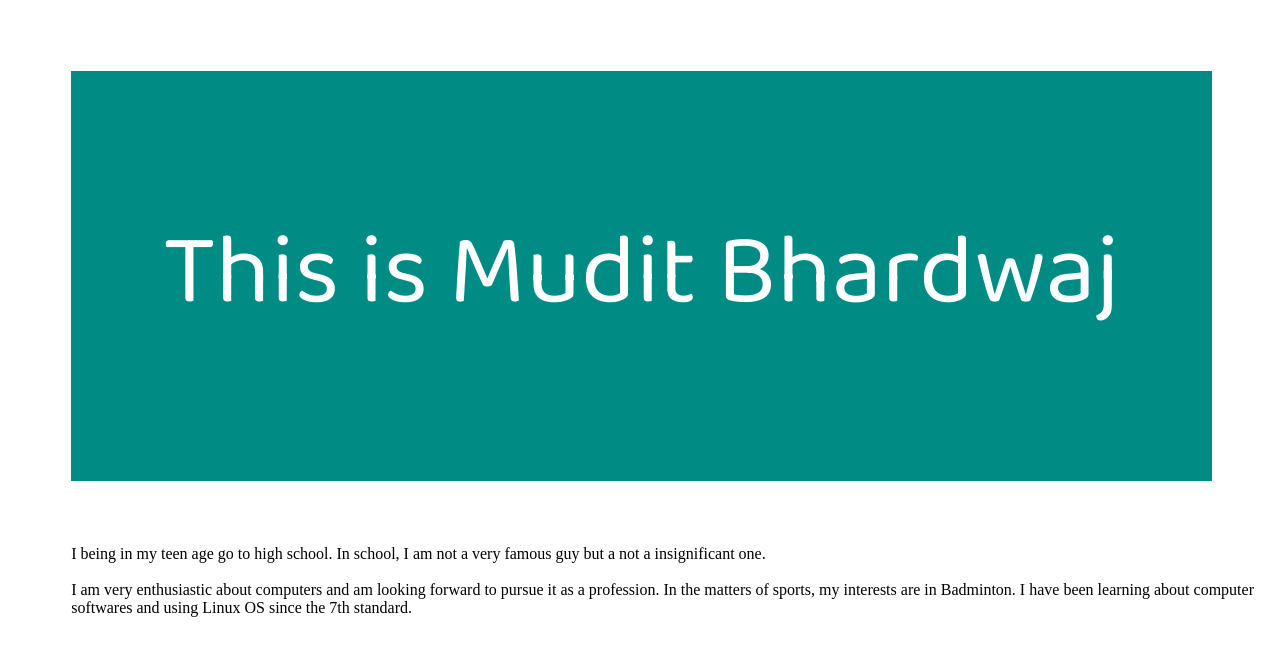
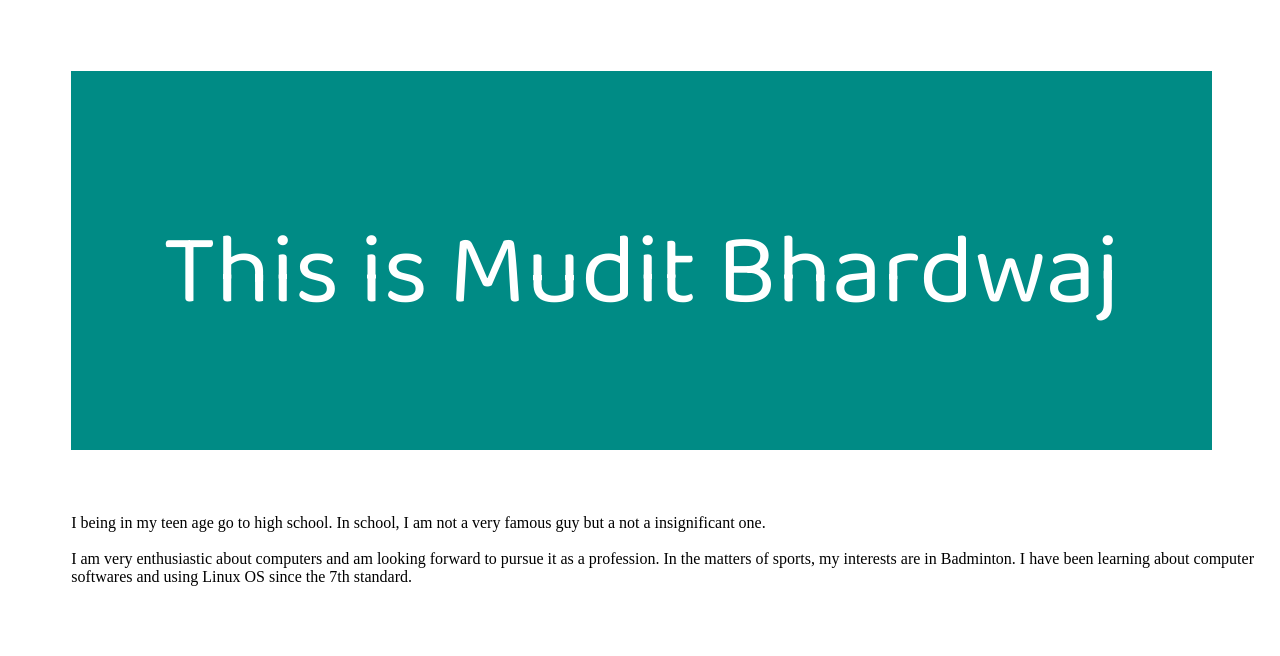
Before and after one commit to mudit67/mudit67.github.io, a plain HTML site: page index.html in a window 1280 px wide. Shown: the top 656 px of the page. Drawn offline with Linux system fonts and the light colour scheme.

Commit message:
made the height auto

```diff
--- a/index.css
+++ b/index.css
@@ -15,7 +15,7 @@
     font-family: 'Baloo Da 2', cursive;
     color: white;
     width: 85%;
-    height: 200px;
+    height: auto;
 
 
 
```
